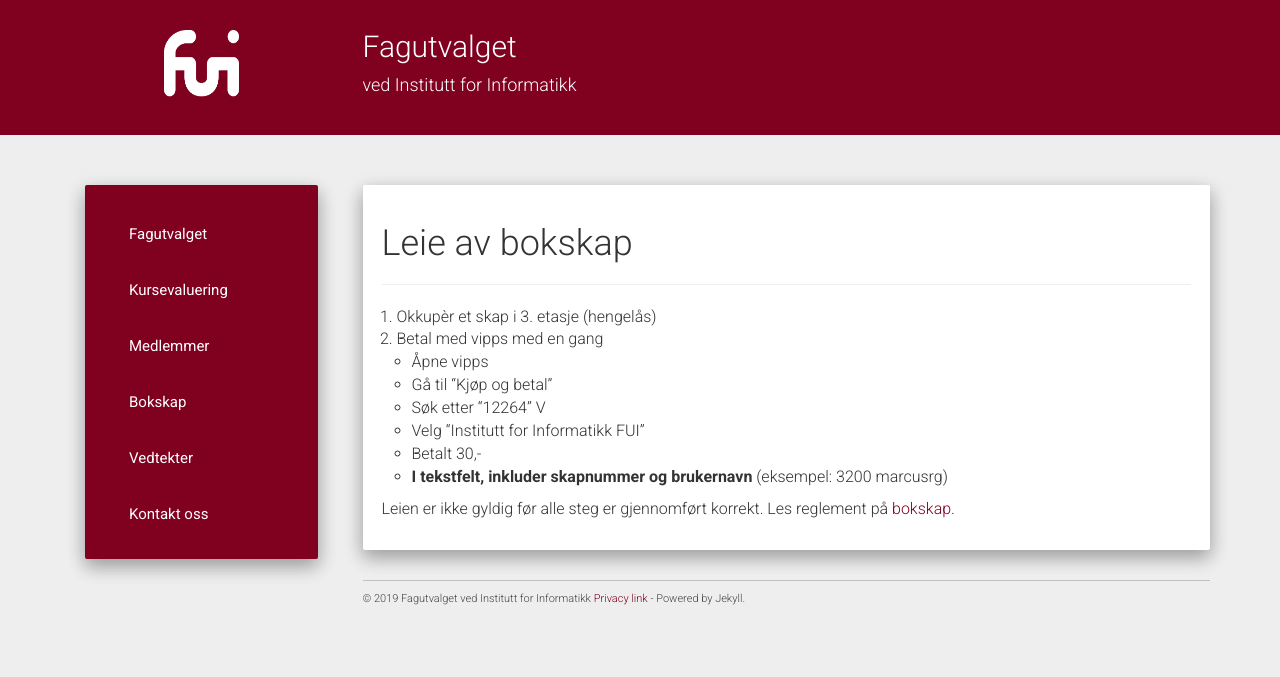
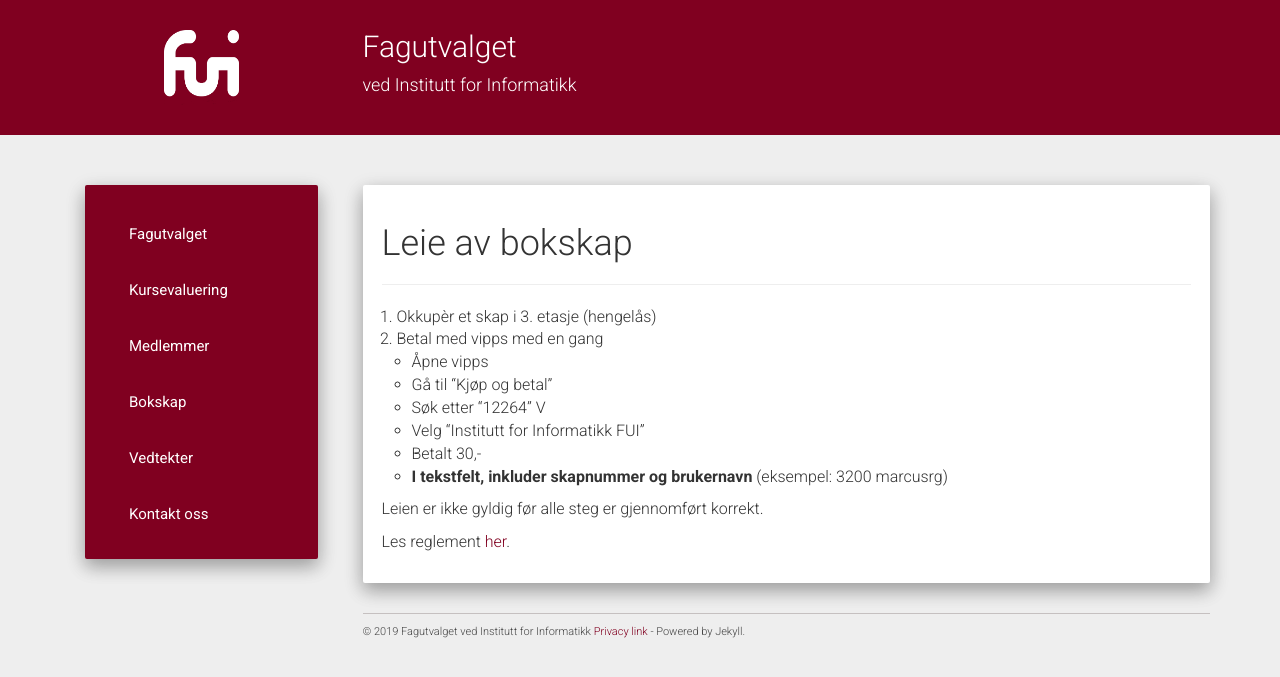
Before and after one commit to fui/fui.github.io, a Jekyll site: the page built from pay.md, in a window 1280 px wide. Shown: the top 677 px of the page. Built offline with Jekyll 4.4.1, drawn with Linux system fonts in a browser that asks for light colours; nearby versions of some CDN libraries.

Commit message:
editing md-s

```diff
--- a/pay.md
+++ b/pay.md
@@ -19,4 +19,5 @@ modeline: " vim: set spl=nb: "
 * **I tekstfelt, inkluder skapnummer og brukernavn** (eksempel: 3200 marcusrg)
 
 Leien er ikke gyldig før alle steg er gjennomført korrekt.
-Les reglement på [bokskap](/locker.md).
+
+Les reglement [her](/locker.md).
```
